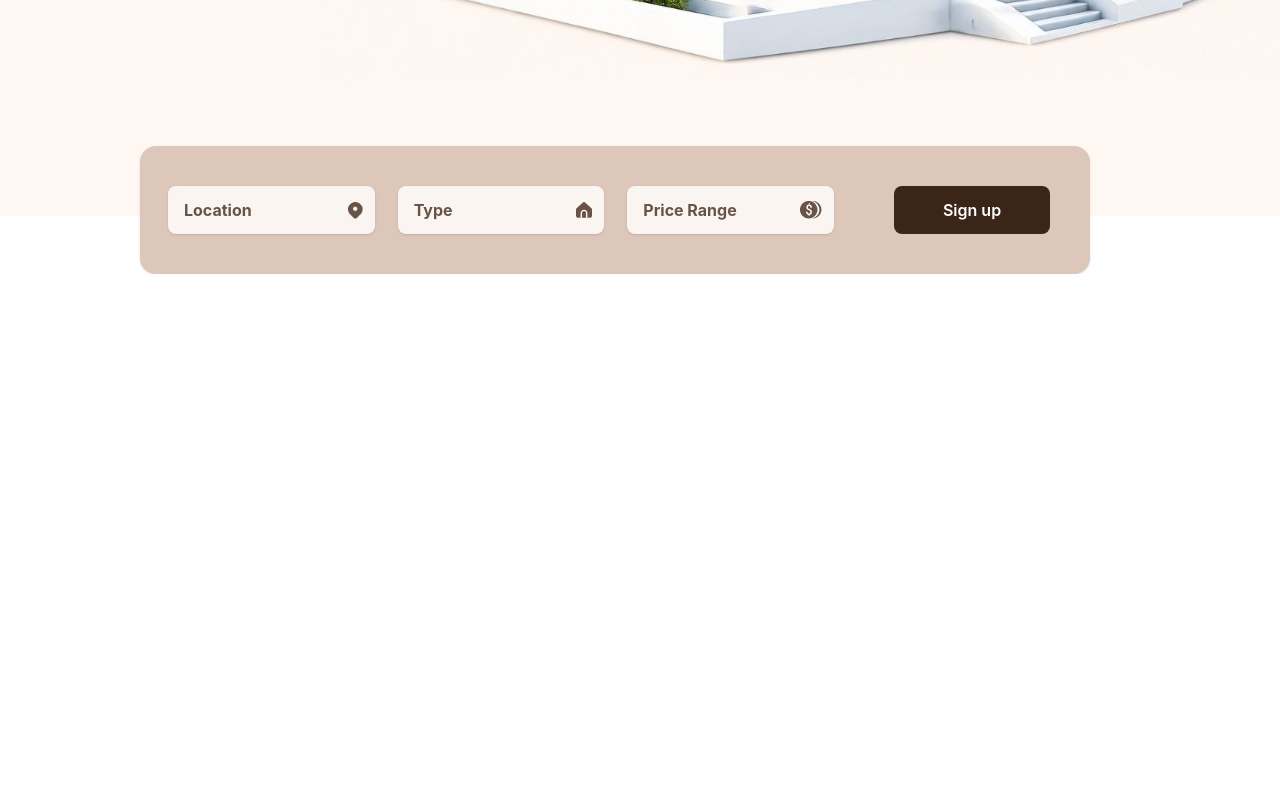
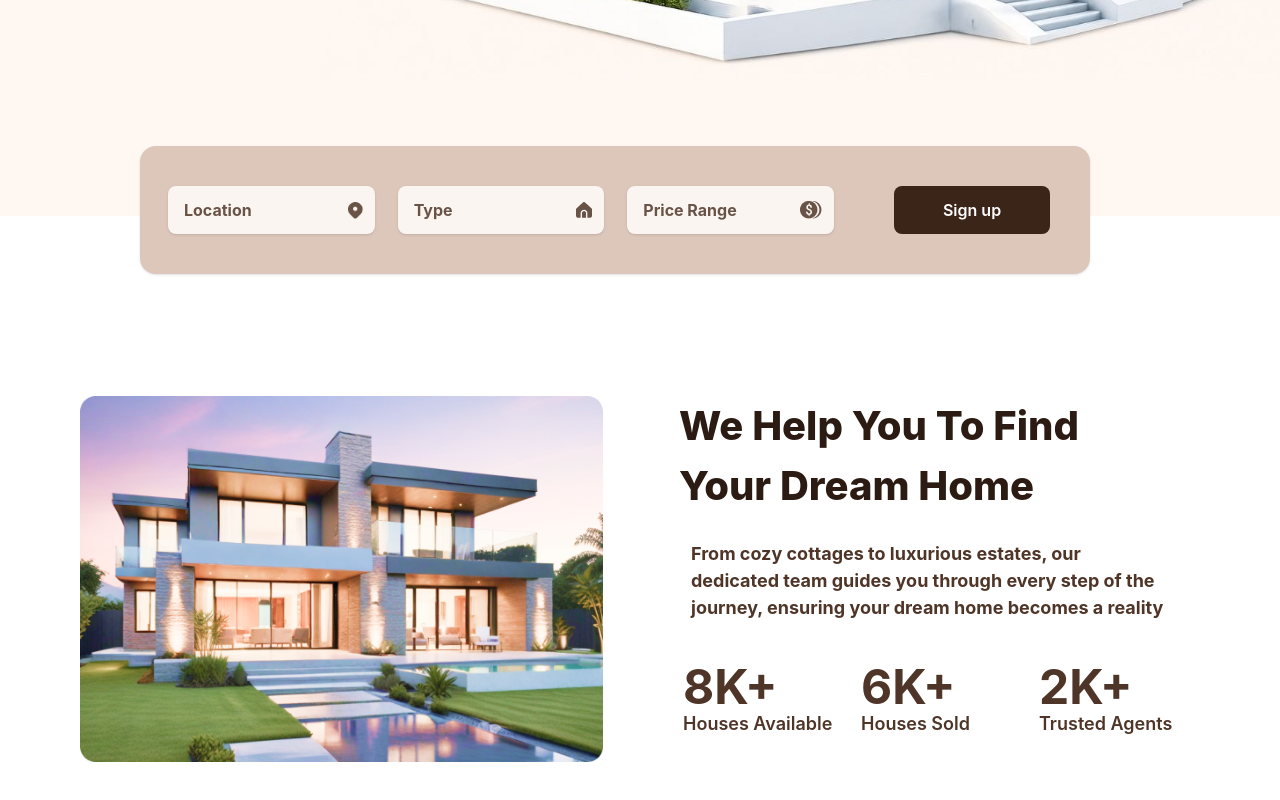
Before and after one commit to abduletifabdella29-lab/dwello-real-estate, a React (Vite) app in the folder dwello-real-estate/: page / in a window 1280 px wide. Shown: the part 747-1547 px from the top of the page. Before the commit the page ends 1021 px from the top, so only its background shows below. Built offline with nearby package versions, Linux system fonts and the light colour scheme.

Commit message:
feat: added new About Us Section

```diff
--- a/dwello-real-estate/src/App.jsx
+++ b/dwello-real-estate/src/App.jsx
@@ -2,6 +2,7 @@ import React from 'react'
 import Header from './Components/Header'
 import HeroSection from './Components/HeroSection'
 import HeroSearchSection from './Components/HeroSearchSection'
+import AboutUsSection from './Components/AboutUsSection'
 
 function App() {
   return (
@@ -9,6 +10,7 @@ function App() {
       <Header />
       <HeroSection />
       <HeroSearchSection />
+      <AboutUsSection />
     </div>
   )
 }
--- /dev/null
+++ b/dwello-real-estate/src/Components/AboutUsSection.jsx
@@ -0,0 +1,39 @@
+import React from 'react'
+import aboutUshome from '../assets/images/aboutUshome.png'
+
+function AboutUsSection() {
+return (
+    <>
+    <div className='mt-45 mb-20 flex'>
+        <div className='ml-20 w-130.75 h-104'>
+            <img src={aboutUshome} alt="home" />
+        </div>
+
+        <div>
+            <h2 className='w-128.5 h-28 font-extrabold text-[40px] text-[#2B1B12] pl-19'>We Help You To Find <br /> Your Dream Home</h2>
+
+            <p className=' h-21.75 font-bold text-[18px] text-[#4F3527] pl-22 pt-8'>From cozy cottages to luxurious estates, our <br /> dedicated team guides you through every step of the <br />journey, ensuring your dream home becomes a reality</p>
+
+            <div className='flex'>
+                <div className='pt-8 ml-20'>
+                    <h1 className='w-39.5 h-20.75 font-bold text-5xl pt-9 text-[#4F3527]'>8K+ </h1>
+                    <p className=' font-semibold text-[18px] text-[#4F3527]'>Houses Available</p>
+                </div>
+
+                <div className='pt-8 pl-5'>
+                    <h1 className='w-39.5 h-20.75 font-bold text-5xl pt-9 text-[#4F3527]'>6K+ </h1>
+                    <p className=' font-semibold text-[18px] text-[#4F3527]'>Houses Sold</p>
+                </div>
+
+                <div className='pt-8 pl-5'>
+                    <h1 className='w-39.5 h-20.75 font-bold text-5xl pt-9 text-[#4F3527]'>2K+ </h1>
+                    <p className=' font-semibold text-[18px] text-[#4F3527]'>Trusted Agents</p>
+                </div>
+            </div>
+        </div>
+    </div>
+    </>
+)
+}
+
+export default AboutUsSection
```
Also changed, not shown: dwello-real-estate/src/assets/images/aboutUshome.png (added).
